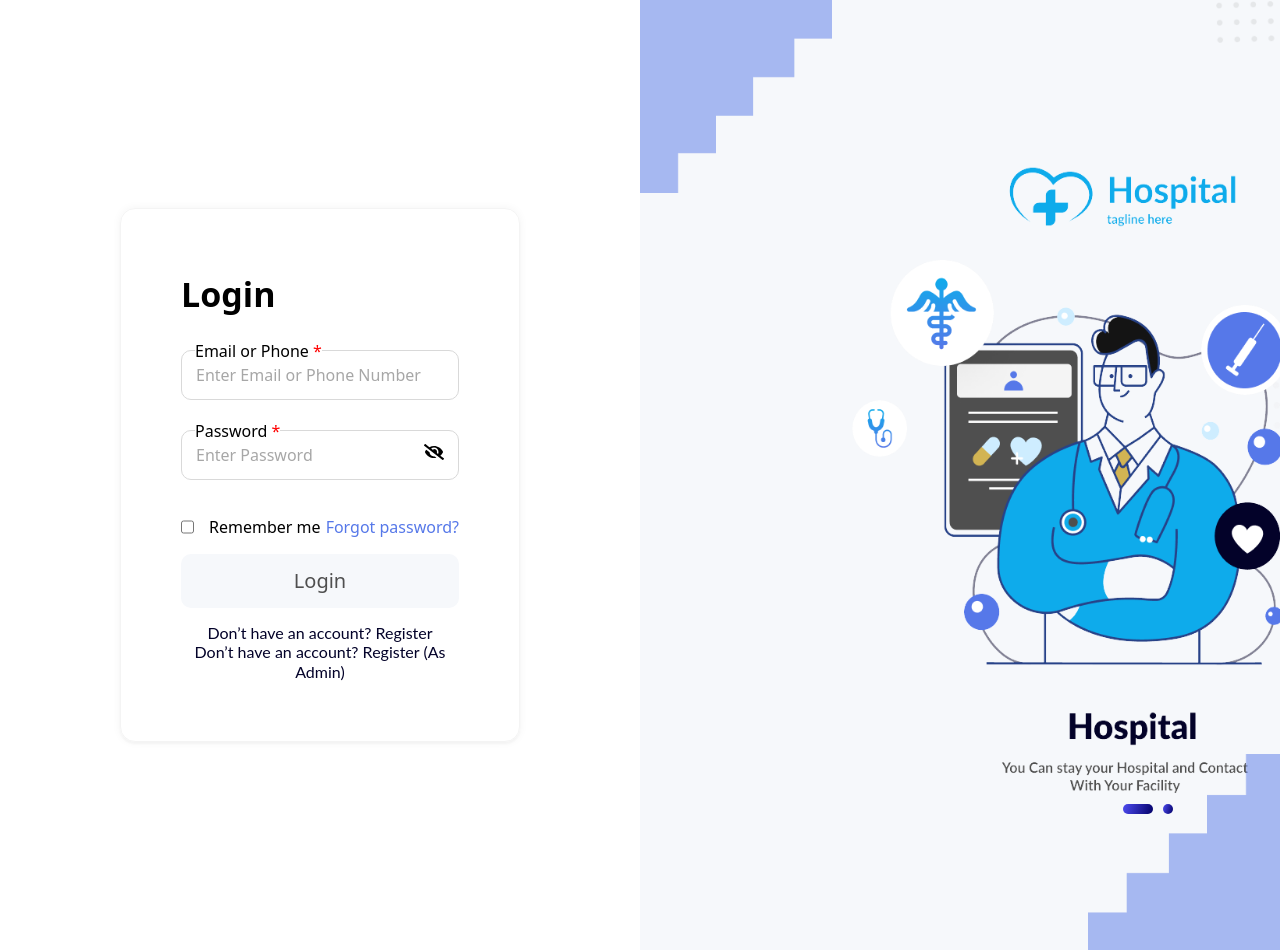
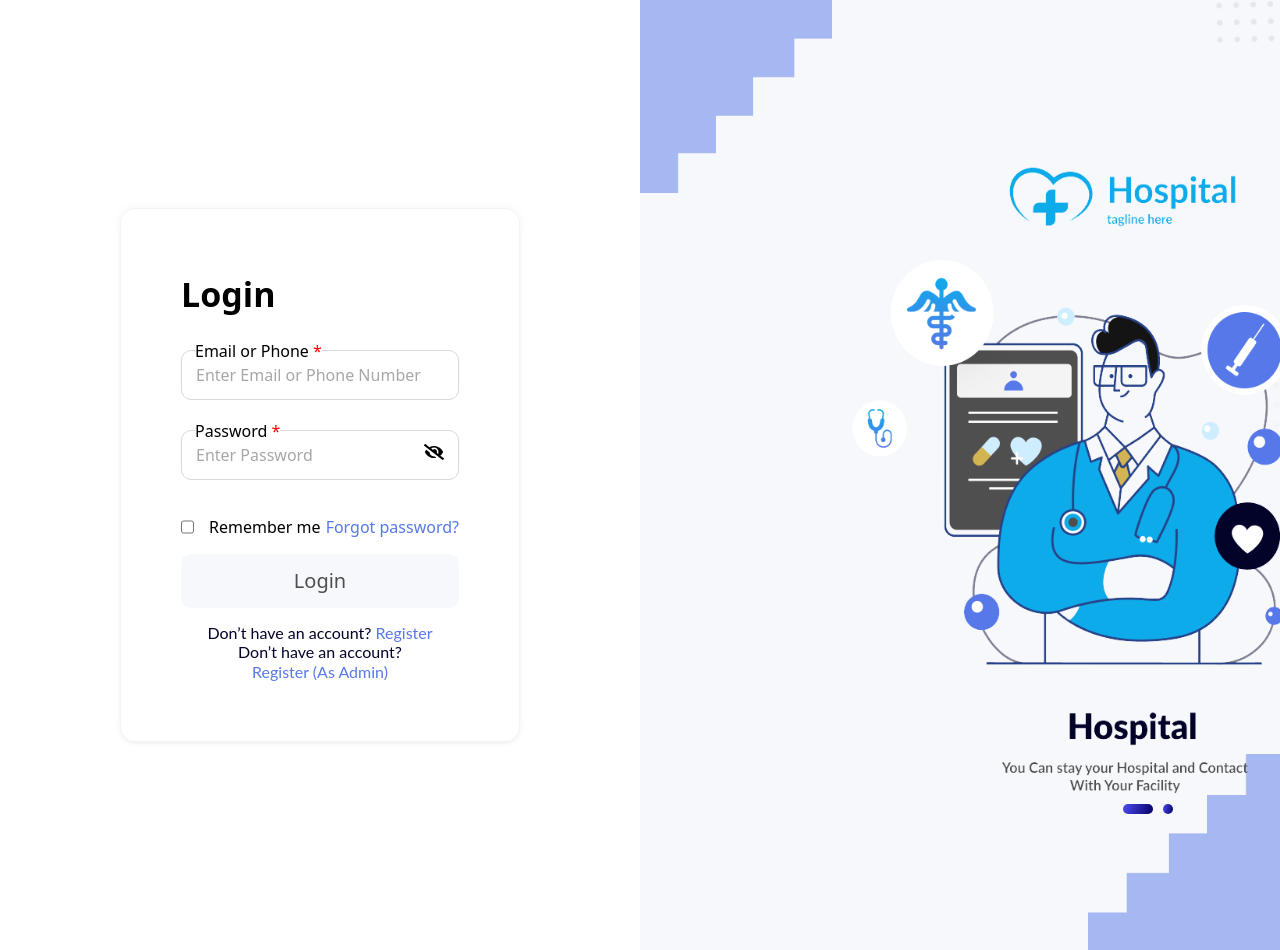
Before and after one commit to SwiftRut/frontend_Patient_Management, a React (Vite) app: page /login in a window 1280 px wide. Shown: the top 950 px of the page. Built offline with nearby package versions, Linux system fonts and the light colour scheme.

Commit message:
login / registration pages modified

```diff
--- a/src/pages/Login.jsx
+++ b/src/pages/Login.jsx
@@ -161,7 +161,7 @@ const Login = () => {
                         className="registration-btn"
                         onClick={() => navigate("/patientRegistration")}
                       >
-                        <p style={{ cursor: "pointer" }}>Don’t have an account? Register (As Patient)</p>
+                        <p style={{ cursor: "pointer" }}>Don’t have an account? <span> Register</span> (As Patient)</p>
                       </div>
                        <div
                         className="registration-btn"
--- a/src/pages/Login/Login.jsx
+++ b/src/pages/Login/Login.jsx
@@ -88,7 +88,7 @@ const Login = () => {
                       onClick={() => navigate("/patientRegistration")}
                     >
                       <p style={{ cursor: "pointer" }}>
-                        Don’t have an account? Register
+                        Don’t have an account? <span>Register</span>
                       </p>
                     </div>
                     <div
@@ -96,7 +96,7 @@ const Login = () => {
                       onClick={() => navigate("/adminRegistration")}
                     >
                       <p style={{ cursor: "pointer" }}>
-                        Don’t have an account? Register (As Admin)
+                        Don’t have an account? <span>Register (As Admin)</span>
                       </p>
                     </div>
                   </div>
--- a/src/pages/pages.css
+++ b/src/pages/pages.css
@@ -491,6 +491,9 @@ input {
   font-weight: 400;
   line-height: 19.2px;
   text-align: center;
+}
+.patient-registration-section .row .main .form .content .form-box form .condition .login-btn p span {
+  color: #5678E9;
 }
 .patient-registration-section .row .main .img-box {
   width: 50%;
@@ -1357,7 +1360,9 @@ input {
   color: #030229;
 }
 .login-section .row .main .form .content .form-box form .condition .registration-btn p span {
-  color: #5678e9;
+  color: #5678E9;
+  display: inline-block;
+  font-weight: 400;
 }
 .login-section .row .main .img-box {
   width: 50%;
--- a/src/pages/pages.scss
+++ b/src/pages/pages.scss
@@ -651,6 +651,10 @@ input {
                     font-weight: 400;
                     line-height: 19.2px;
                     text-align: center;
+
+                    span {
+                      color: #5678E9;
+                    }
                   }
                 }
               }
@@ -1786,7 +1790,10 @@ input {
                     color: #030229;
 
                     span {
-                      color: #5678e9;
+                      color: #5678E9;
+                      display: inline-block;
+                      font-weight: 400;
+
                     }
                   }
                 }
```
Also changed, not shown: 1 other file (tests, documents, lock files or other folders).
